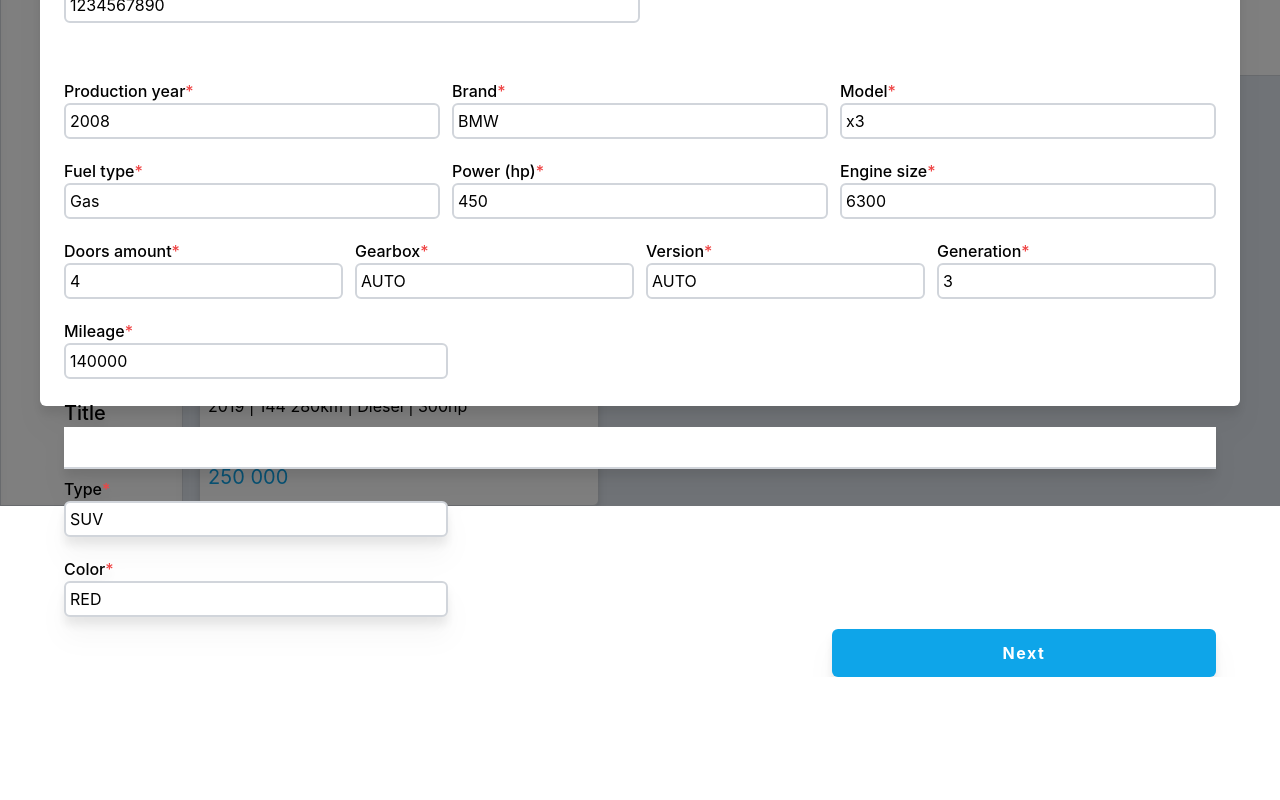
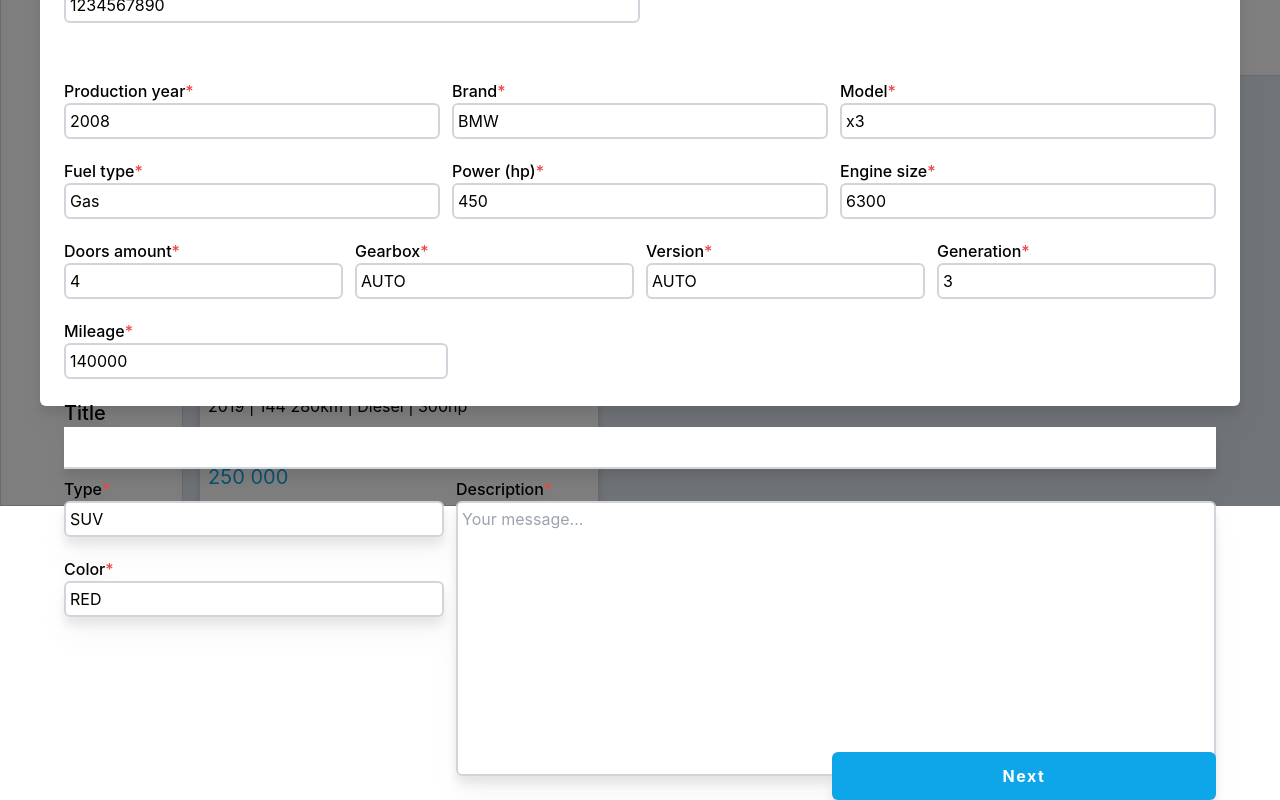
Before and after one commit to Domino731/Rent-car-with-mongo, a React (Create React App) app in the folder rentcarfe/: page / in a window 1280 px wide. Shown: the part 294-1094 px from the top of the page. Before the commit the page ends 971 px from the top, so only its background shows below. Built offline with nearby package versions, Linux system fonts and the light colour scheme.

Commit message:
FE - textarea component

```diff
--- a/rentcarfe/src/Components/Input/FormikInput.tsx
+++ b/rentcarfe/src/Components/Input/FormikInput.tsx
@@ -2,7 +2,7 @@ import {FunctionComponent, useMemo} from "react";
 import {useField} from "formik";
 import {Input} from "./Input";
 
-interface FormikInputProps {
+export interface FormikInputProps {
     name: string;
     label?: string;
     placeholder?: string;
--- /dev/null
+++ b/rentcarfe/src/Components/Input/Textarea.tsx
@@ -0,0 +1,56 @@
+import {InputProps} from "./Input";
+import classNames from "classnames";
+import {FormikInputProps} from "./FormikInput";
+import {useField} from "formik";
+
+export const Textarea = ({
+                             name,
+                             value,
+                             onChange,
+                             label,
+                             placeholder,
+                             type,
+                             errorMessage,
+                             isError,
+                             required
+                         }: InputProps) => {
+    const className = classNames(
+        'border-solid border-2 border-gray-300 w-full rounded-md py-1 px-1',
+        {
+            'border-gray-300': !isError,
+            'border-red-600': isError
+        },
+        'hover:border-sky-400',
+        'focus:outline-none focus:border-sky-500 focus:bg-slate-100',
+        'resize-none',
+        'h-full'
+    ); // => 'foo bar'
+
+    return <>
+        {label && <label className="block font-medium">
+            {label}
+            {required && <span className="text-red-500">*</span>}
+        </label>}
+
+        <textarea
+            id="message"
+            className={className}
+            placeholder="Your message..."
+        />
+    </>
+}
+
+export const FormikTextarea = ({name, label, placeholder, type, required}: FormikInputProps) => {
+    const [field, meta] = useField(name);
+    return <Textarea
+        value={field.value}
+        onChange={field.onChange}
+        name={field.name}
+        label={label}
+        type={type}
+        placeholder={placeholder}
+        isError={Boolean(meta.touched && meta.error)}
+        errorMessage={meta.error}
+        required={required}
+    />
+}
--- a/rentcarfe/src/Containers/NewCarModal/index.tsx
+++ b/rentcarfe/src/Containers/NewCarModal/index.tsx
@@ -6,6 +6,7 @@ import {FormikInput} from "../../Components/Input/FormikInput";
 import {FormikCheckbox} from "../../Components/Checkbox";
 import {NewCarInitialValues, NewCarValidationSchema} from "./const";
 import {Button} from "../../Components/Button/Button";
+import {FormikTextarea, Textarea} from "../../Components/Input/Textarea";
 
 const NewCarModal = () => {
     const ref = useRef(null);
@@ -79,12 +80,20 @@ const NewCarModal = () => {
                                 required
                                 className="border-b-solid border-b-2 border-gray-300 w-full py-2 px-1 w-full"/>
                         </div>
-                        <div className="flex w-1/3 mt-2">
-                            <FormikInput name="type" label="Type" required/>
+                        <div className="flex mt-2">
+                            <div className="w-1/3">
+                                <div className="flex w-full">
+                                    <FormikInput name="type" label="Type" required/>
+                                </div>
+                                <div className="flex w-full mt-2">
+                                    <FormikInput name="color" label="Color" required/>
+                                </div>
+                            </div>
+                            <div className="w-2/3 h-[275px] ml-[0.75rem]">
+                                <FormikTextarea label="Description" name="description" required/>
+                            </div>
                         </div>
-                        <div className="flex w-1/3 mt-2">
-                            <FormikInput name="color" label="Color" required/>
-                        </div>
+
                     </div>
                     <div className="flex w-full justify-end">
                         <div className="w-1/3">
```
